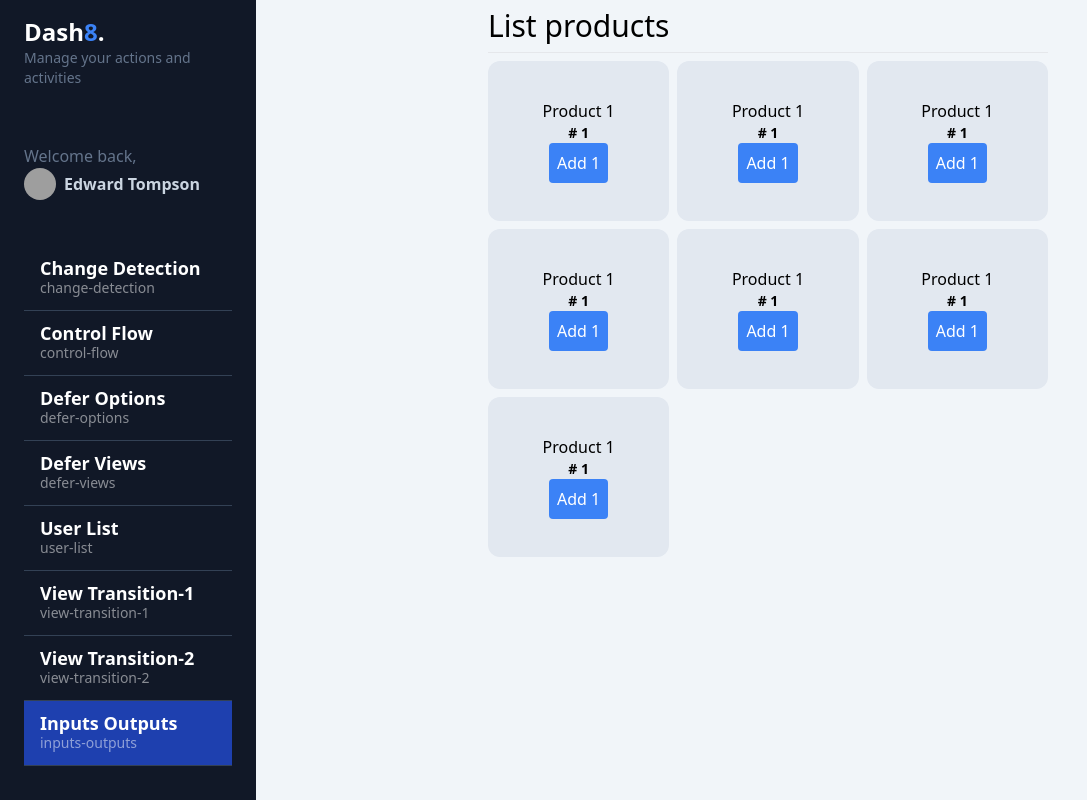
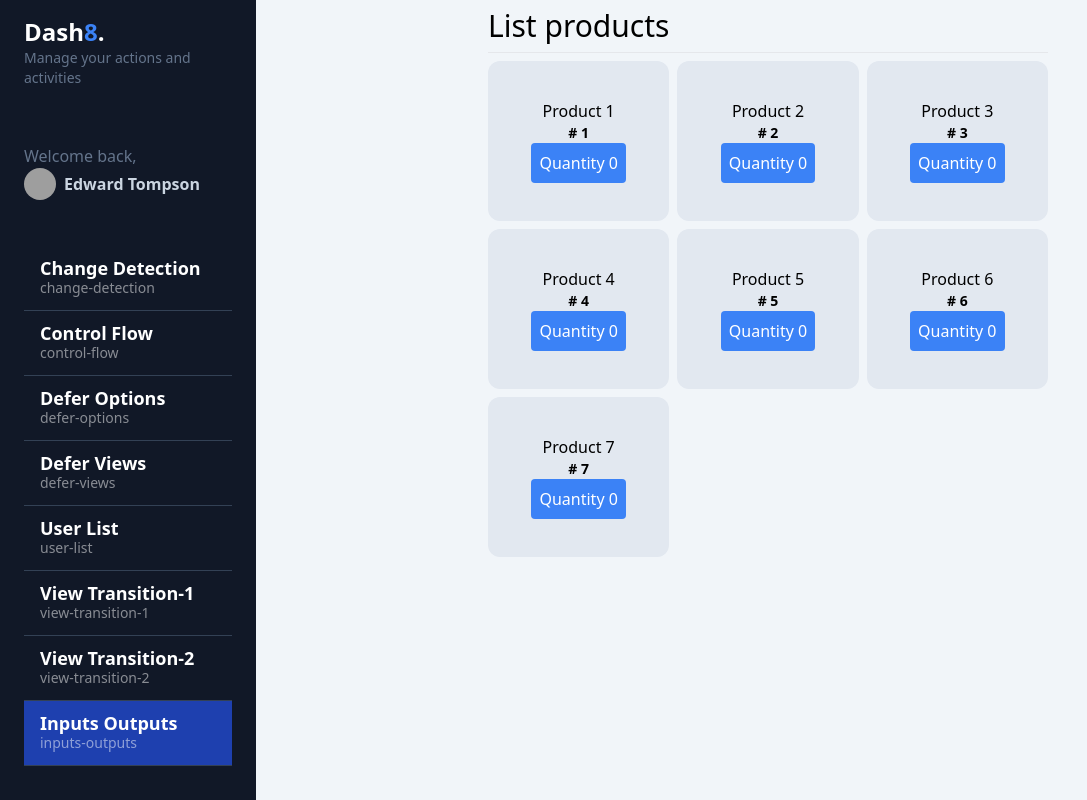
Before and after one commit to moive/my-dashboard-angular17-h, an Angular app: page /dashboard/inputs-outputs in a window 1280 px wide. Shown: the whole page, without its empty margins (0-1087 px from the left). Built offline with nearby package versions, Linux system fonts and the light colour scheme; grey boxes are pictures that could not be loaded.

Commit message:
function input output

```diff
--- a/src/app/dashboard/pages/input-output/input-output.component.html
+++ b/src/app/dashboard/pages/input-output/input-output.component.html
@@ -3,6 +3,6 @@
 
 <div class="grid grid-cols-1 sm:grid-cols-3 gap-2">
   @for (product of products(); track product.id) {
-    <app-product-card />
+    <app-product-card [product]="product" (onIncrementQuantity)="updateProduct(product, $event)" />
   }
 </div>
--- a/src/app/dashboard/pages/input-output/input-output.component.ts
+++ b/src/app/dashboard/pages/input-output/input-output.component.ts
@@ -46,6 +46,12 @@
     )
     .subscribe();
 
+  public updateProduct(product: Product, quantity: number) {
+    this.products.update((products) =>
+      products.map((p) => (p.id === product.id ? { ...p, quantity } : p))
+    );
+  }
+
   ngOnDestroy(): void {
     this.intervalSubscription.unsubscribe();
   }
--- a/src/app/dashboard/pages/input-output/ui/product-card/product-card.component.html
+++ b/src/app/dashboard/pages/input-output/ui/product-card/product-card.component.html
@@ -1,5 +1,8 @@
 <div class="bg-slate-200 w-full rounded-xl h-40 flex justify-center items-center flex-col">
-  <span>Product 1</span>
-  <h2 class="font-bold text-sm"># 1</h2>
-  <button class="bg-blue-500 p-2 rounded text-white hover:bg-blue-600 transition-all">Add 1</button>
+  <span>{{product().name}}</span>
+  <h2 class="font-bold text-sm"># {{product().id}}</h2>
+  <button
+    class="bg-blue-500 p-2 rounded text-white hover:bg-blue-600 transition-all"
+    (click)="incrementQuantity()"
+  >Quantity {{product().quantity}}</button>
 </div>
--- a/src/app/dashboard/pages/input-output/ui/product-card/product-card.component.ts
+++ b/src/app/dashboard/pages/input-output/ui/product-card/product-card.component.ts
@@ -1,12 +1,20 @@
 import { CommonModule } from '@angular/common';
-import { ChangeDetectionStrategy, Component } from '@angular/core';
+import {
+  ChangeDetectionStrategy,
+  Component,
+  effect,
+  EventEmitter,
+  input,
+  Input,
+  output,
+  Output,
+} from '@angular/core';
+import { Product } from '@interfaces/product.interface';
 
 @Component({
   selector: 'app-product-card',
   standalone: true,
-  imports: [
-    CommonModule,
-  ],
+  imports: [CommonModule],
   templateUrl: './product-card.component.html',
   styles: `
     :host {
@@ -15,4 +23,20 @@
   `,
   changeDetection: ChangeDetectionStrategy.OnPush,
 })
-export class ProductCardComponent { }
+export class ProductCardComponent {
+  // @Input({ required: true })
+  // public product!: Product;
+  public product = input.required<Product>();
+
+  // @Output()
+  // public onIncrementQuantity = new EventEmitter<number>();
+  public onIncrementQuantity = output<number>();
+
+  public incrementQuantity(): void {
+    this.onIncrementQuantity.emit(this.product().quantity + 1);
+  }
+
+  public loginEffect = effect(() => {
+    console.log(this.product().name);
+  });
+}
```
